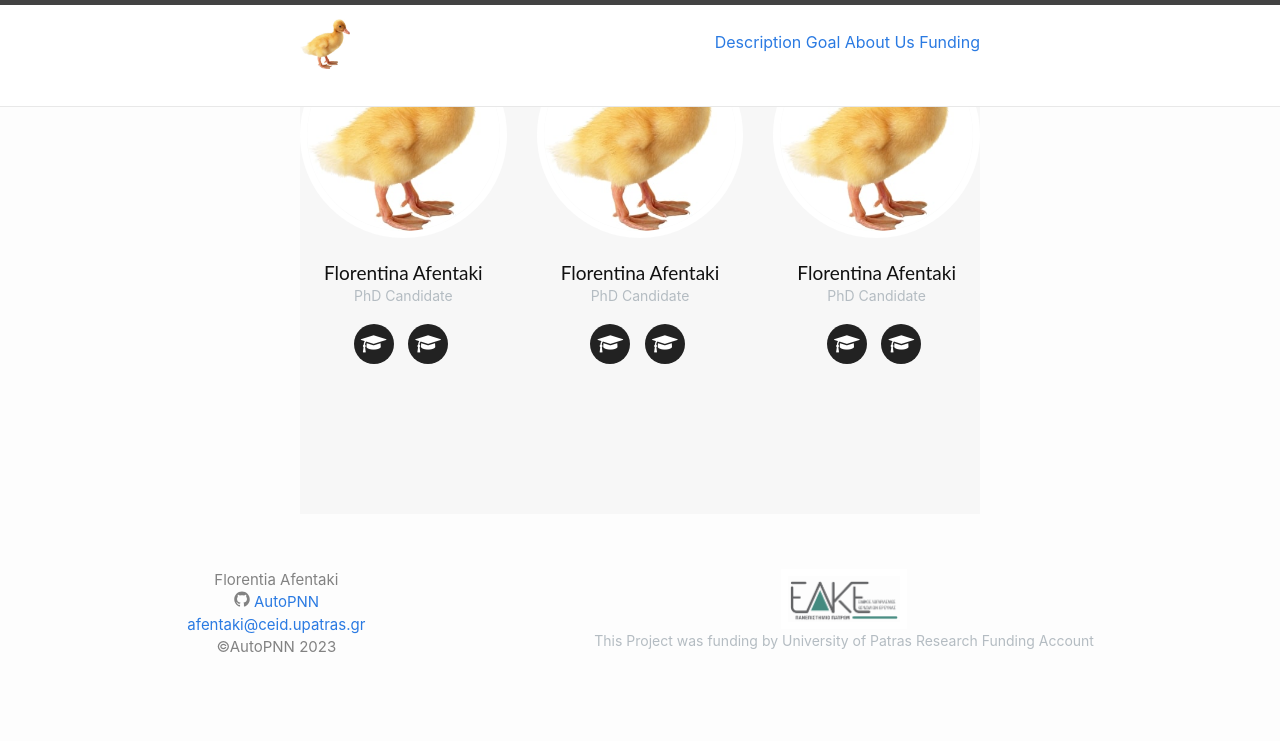
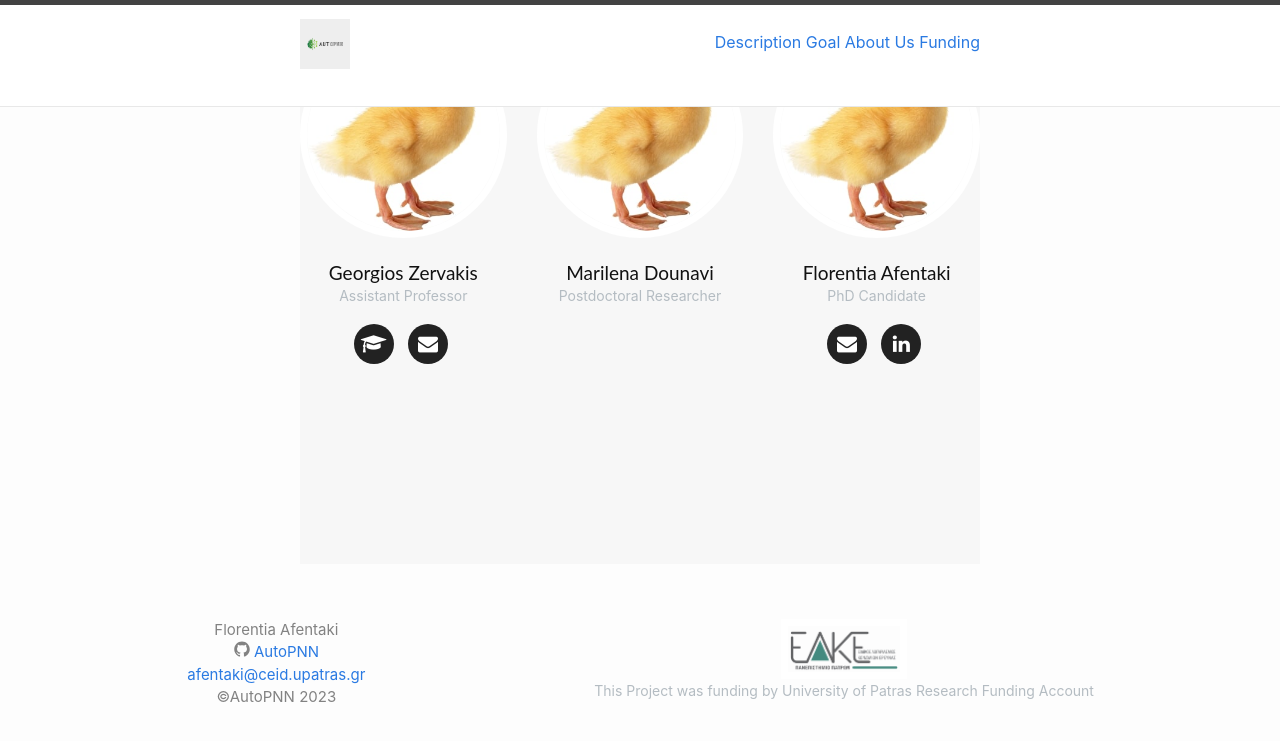
Before and after one commit to AutoPNN/AutoPNN.github.io, a Jekyll site: the page built from index.markdown, in a window 1280 px wide and 900 px high, scrolled down 2125 px. Shown: the top 741 px of the window. Built offline with Jekyll 4.4.1, drawn with Linux system fonts in a browser that asks for light colours.

Commit message:
first draft

```diff
--- a/_config.yml
+++ b/_config.yml
@@ -31,7 +31,7 @@ github_username:  AutoPNN
 author: Florentia Afentaki
 copyrights: "AutoPNN"
 linkedin_username: florentia-afentaki
-logo: images/duck.jpg
+logo: images/padded_logo.png
 
 # Team names, titles and social links
 people:
--- a/_includes/aboutUs.html
+++ b/_includes/aboutUs.html
@@ -7,9 +7,9 @@
                     <h3 class="section-subheading text-muted">Lorem ipsum dolor sit amet consectetur.</h3>
                 </div>
             </div>
-            <!-- <div class="row">
+            <div class="row">
                 {% for member in site.people %}
-                <div class="col-md-3">
+                <div class="col-sm-4">
                     <div class="team-member">
                         <img src="images/team/{{ member.pic }}.jpg" class="img-responsive img-circle" alt="" weight=60 height=60>
                         <h4>{{ member.name }}</h4>
@@ -31,8 +31,8 @@
                     </div>
                 </div>
                 {% endfor %}
-        </div> -->
-            <div class="row">
+            </div>
+            <!-- <div class="row">
                 <div class="team-member">
                 <div class="col-sm-4">
                         <img src="images/duck.jpg" class="img-responsive img-circle" alt="" weight=30 height=30></img>
@@ -46,10 +46,8 @@
                                 <a href="mpla mpla"><i class="fa fa-graduation-cap"></i></a>
                             </li>
                         </ul>
-                    <!-- </div> -->
                 </div>
                     <div class="col-sm-4">
-                        <!-- <div class="team-member"> -->
                             <img src="images/duck.jpg" class="img-responsive img-circle" alt="" weight=60 height=60></img>
                             <h4>Florentina Afentaki</h4>
                             <p class="text-muted">PhD Candidate</p>
@@ -61,10 +59,8 @@
                                     <a href="mpla mpla"><i class="fa fa-graduation-cap"></i></a>
                                 </li>
                             </ul>
-                        <!-- </div> -->
                     </div>
                     <div class="col-sm-4">
-                        <!-- <div class="team-member"> -->
                             <img src="images/duck.jpg" class="img-responsive img-circle" alt="" weight=60 height=60></img>
                             <h4>Florentina Afentaki</h4>
                             <p class="text-muted">PhD Candidate</p>
@@ -79,7 +75,7 @@
                         </div>
                     </div>
                 </div>
-            </div>
+            </div> -->
             <!-- </section> -->
             <!-- </div> -->
             <!-- <div class="row">
```
Also changed, not shown: images/padded_logo.png (added).
